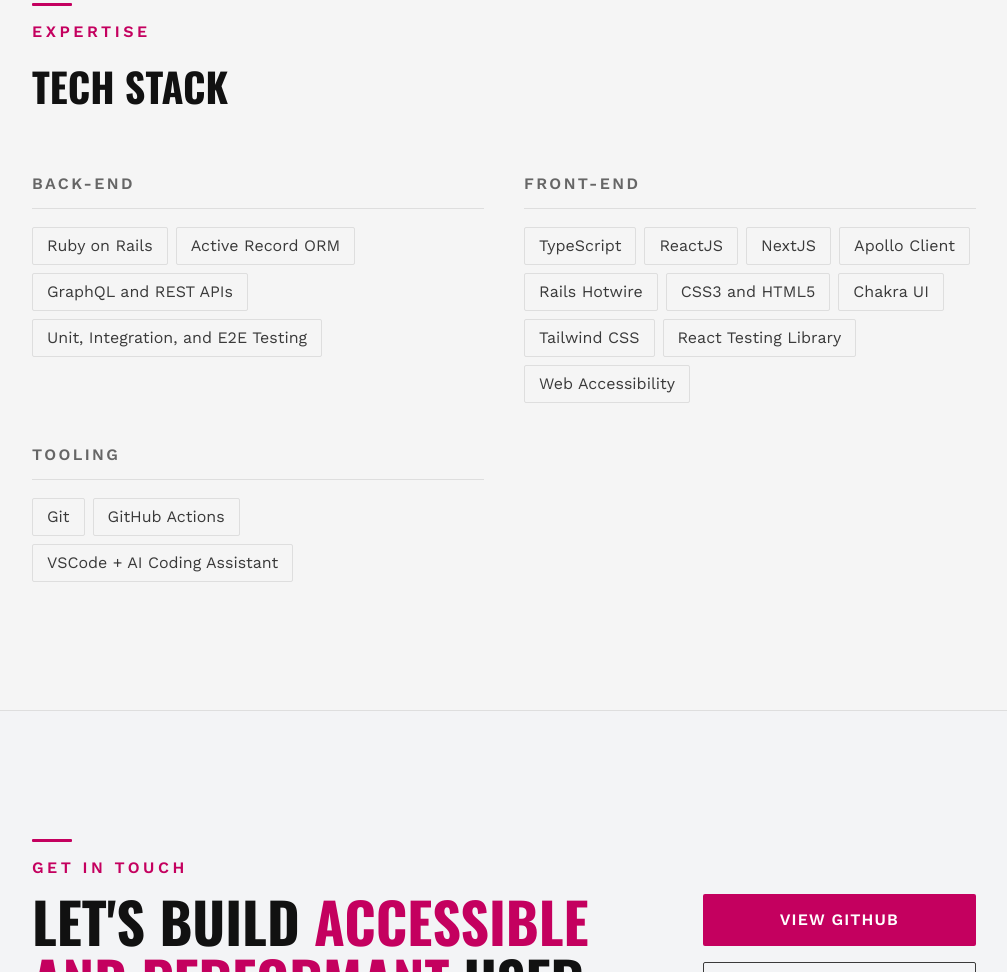
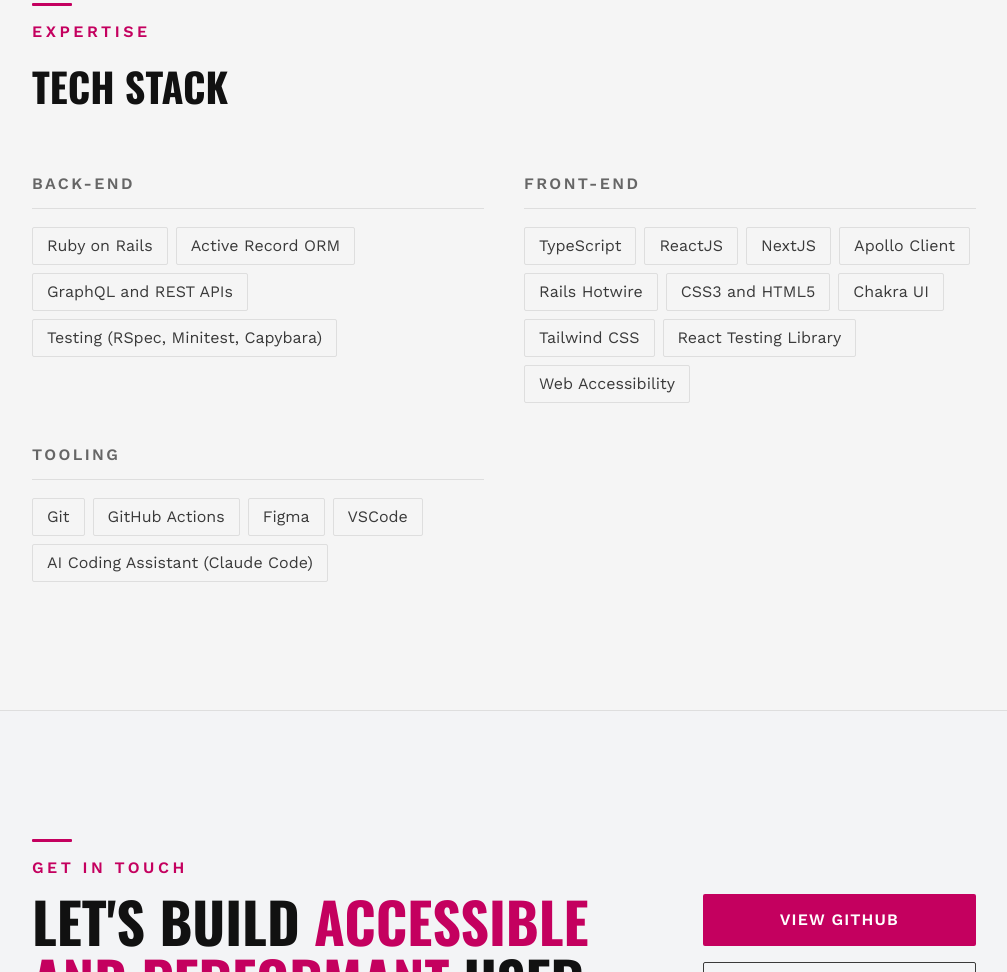
Before and after one commit to dgattoni/dgattoni.github.io, a website: page index.html in a window 1280 px wide. Shown: the part 1635-2607 px from the top of the page, without its empty margins (136-1143 px from the left). Drawn offline with nearby package versions, Linux system fonts and the light colour scheme.

Commit message:
chore: experiment with html web components

```diff
--- a/index.html
+++ b/index.html
@@ -156,40 +156,20 @@
 
           <!-- Back-end -->
           <div>
-            <h3 id="backend" class="stack-category">Back-end</h3>
-            <ul class="flex flex-wrap gap-2 list-none p-0" aria-labelledby="backend">
-              <li><span class="skill-tag">Ruby on Rails</span></li>
-              <li><span class="skill-tag">Active Record ORM</span></li>
-              <li><span class="skill-tag">GraphQL and REST APIs</span></li>
-              <li><span class="skill-tag">Unit, Integration, and E2E Testing</span></li>
-            </ul>
+            <skill-component skill-title="Back-end" aria-labelledby="backend"
+              skills='["Ruby on Rails","Active Record ORM","GraphQL and REST APIs","Testing (RSpec, Minitest, Capybara)"]'></skill-component>
           </div>
 
           <!-- Front-end -->
           <div>
-            <h3 id="frontend" class="stack-category">Front-end</h3>
-            <ul class="flex flex-wrap gap-2 list-none p-0" aria-labelledby="frontend">
-              <li><span class="skill-tag">TypeScript</span></li>
-              <li><span class="skill-tag">ReactJS</span></li>
-              <li><span class="skill-tag">NextJS</span></li>
-              <li><span class="skill-tag">Apollo Client</span></li>
-              <li><span class="skill-tag">Rails Hotwire</span></li>
-              <li><span class="skill-tag">CSS3 and HTML5</span></li>
-              <li><span class="skill-tag">Chakra UI</span></li>
-              <li><span class="skill-tag">Tailwind CSS</span></li>
-              <li><span class="skill-tag">React Testing Library</span></li>
-              <li><span class="skill-tag">Web Accessibility</span></li>
-            </ul>
+            <skill-component skill-title="Front-end" aria-labelledby="frontend"
+              skills='["TypeScript","ReactJS","NextJS","Apollo Client","Rails Hotwire","CSS3 and HTML5","Chakra UI","Tailwind CSS","React Testing Library","Web Accessibility"]'></skill-component>
           </div>
 
           <!-- Tooling -->
           <div>
-            <h3 id="tooling" class="stack-category">Tooling</h3>
-            <ul class="flex flex-wrap gap-2 list-none p-0" aria-labelledby="tooling">
-              <li><span class="skill-tag">Git</span></li>
-              <li><span class="skill-tag">GitHub Actions</span></li>
-              <li><span class="skill-tag">VSCode + AI Coding Assistant</span></li>
-            </ul>
+            <skill-component skill-title="Tooling" aria-labelledby="tooling"
+              skills='["Git","GitHub Actions","Figma","VSCode", "AI Coding Assistant (Claude Code)"]'></skill-component>
           </div>
         </div>
       </div>
@@ -225,7 +205,6 @@
   <!-- ════════════════════ FOOTER ════════════════════ -->
   <footer class="border-t border-[#DEDEDE] bg-white">
     <div class="max-w-5xl mx-auto px-6 md:px-10 py-7 flex flex-col items-center justify-between gap-3">
-
       <p class="text-sm text-gray-800 letter-spacing-[0.02em] text-align:center font-body">
         I used some prompt engineering with Claude Code to generate the look & feel, along with some CSS and HTML, and I
         reviewed and audited it, focusing on web accessibility, semantic HTML structure, and Tailwind CSS classes. This
@@ -238,6 +217,22 @@
       </p>
     </div>
   </footer>
+
+  <script>
+    class SkillComponent extends HTMLElement {
+      connectedCallback() {
+        const labelId = this.getAttribute('aria-labelledby');
+        const skills = JSON.parse(this.getAttribute('skills') || '[]');
+        const skillTitle = this.getAttribute('skill-title') || 'Skills';
+        this.innerHTML = `
+          <h3 id="${labelId}" class="stack-category">${skillTitle}</h3>
+          <ul class="flex flex-wrap gap-2 list-none p-0" aria-labelledby="${labelId}">
+            ${skills.map(s => `<li><span class="skill-tag">${s}</span></li>`).join('')}
+          </ul>`;
+      }
+    }
+    customElements.define('skill-component', SkillComponent);
+  </script>
 </body>
 
 </html>
```
